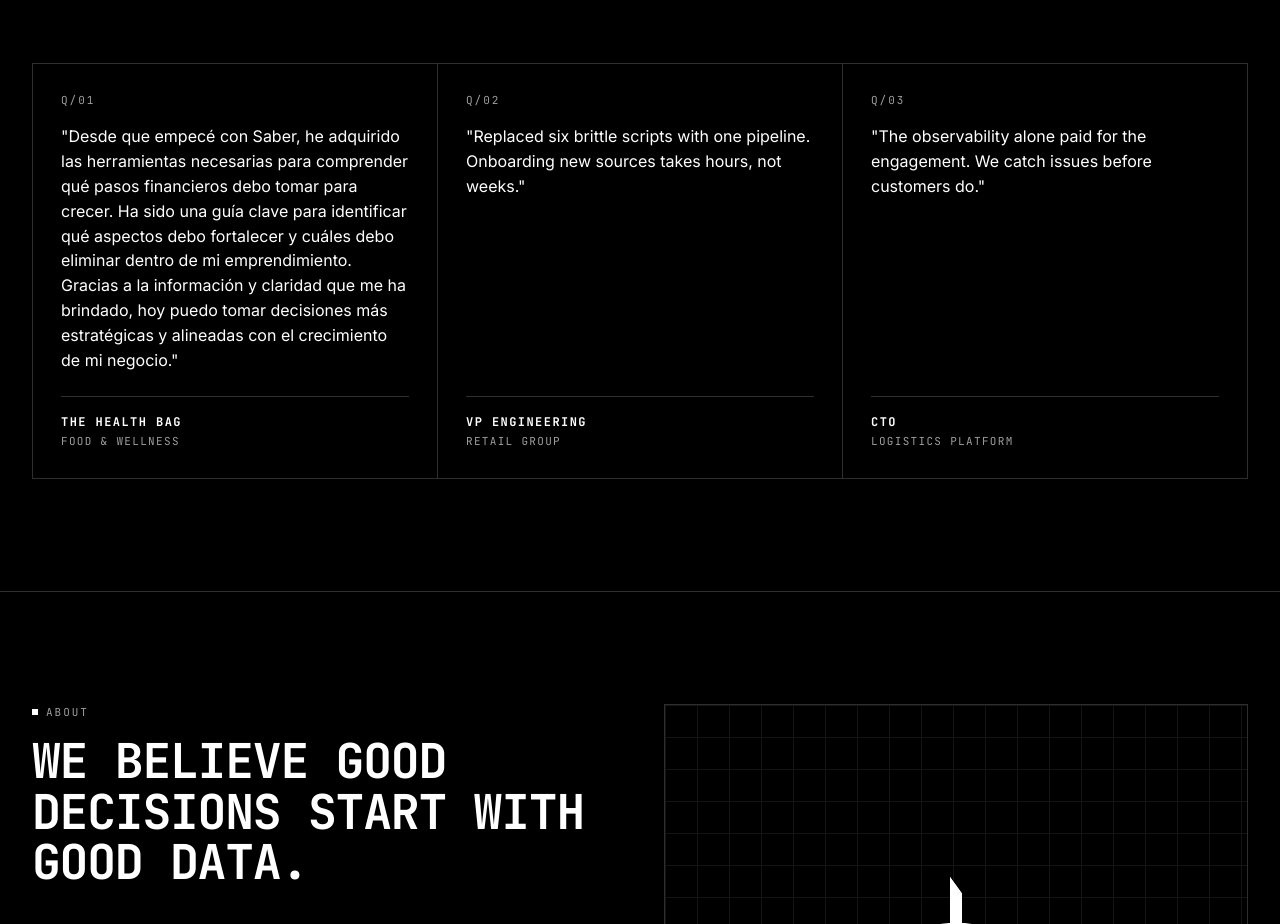
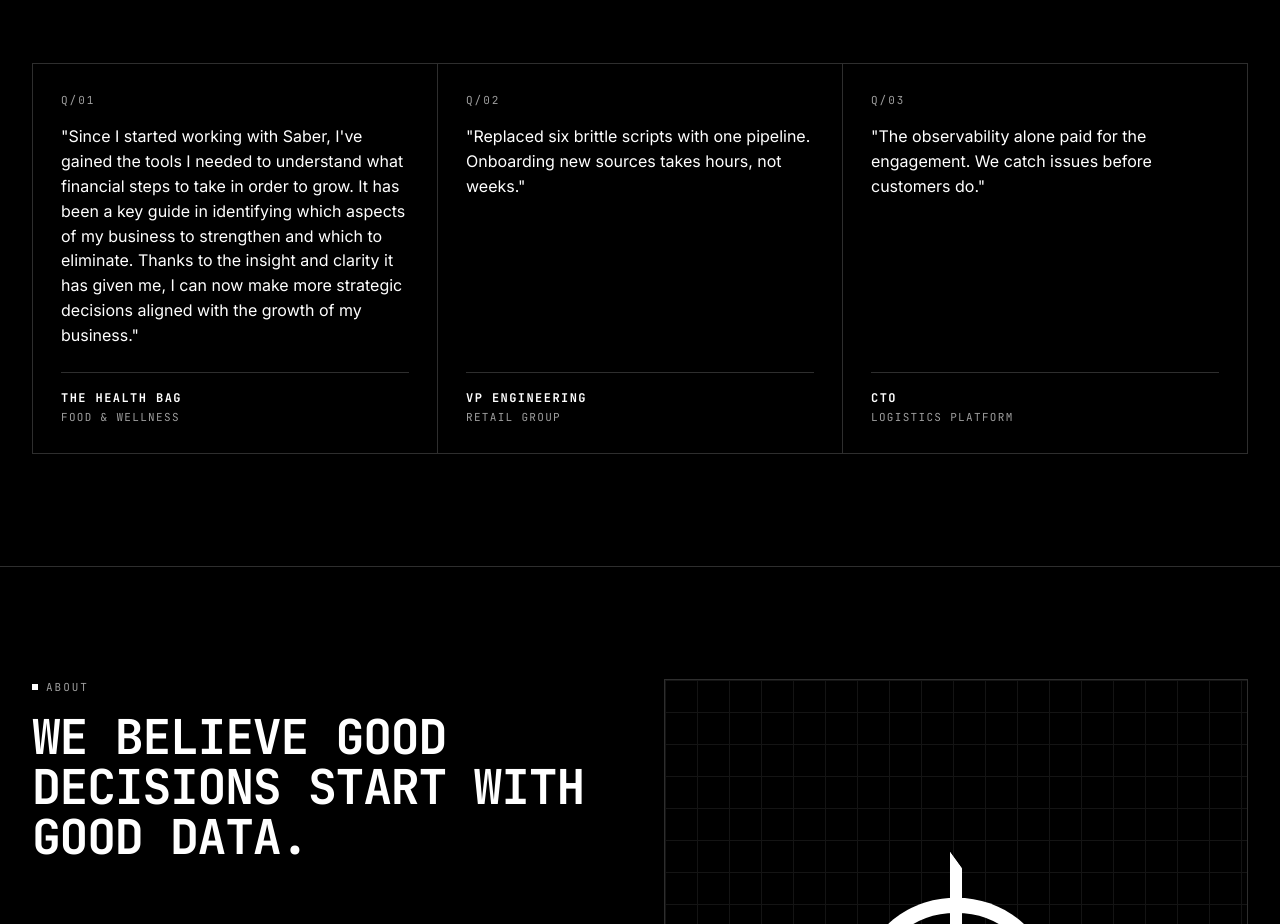
Before and after one commit to saberKPA/bug-whisper, a React (Vite) app: page / in a window 1280 px wide. Shown: the part 2526-3450 px from the top of the page. Built offline with nearby package versions, Linux system fonts and the light colour scheme; the HTML template or start-up script is replaced by a standard one.

Commit message:
Changes
Co-authored-by: SebastianPerilla <148215548+SebastianPerilla@users.noreply.github.com>

```diff
--- a/src/i18n/translations.ts
+++ b/src/i18n/translations.ts
@@ -61,7 +61,7 @@ export const translations = {
       quotes: [
         {
           quote:
-            "Desde que empecé con Saber, he adquirido las herramientas necesarias para comprender qué pasos financieros debo tomar para crecer. Ha sido una guía clave para identificar qué aspectos debo fortalecer y cuáles debo eliminar dentro de mi emprendimiento. Gracias a la información y claridad que me ha brindado, hoy puedo tomar decisiones más estratégicas y alineadas con el crecimiento de mi negocio.",
+            "Since I started working with Saber, I've gained the tools I needed to understand what financial steps to take in order to grow. It has been a key guide in identifying which aspects of my business to strengthen and which to eliminate. Thanks to the insight and clarity it has given me, I can now make more strategic decisions aligned with the growth of my business.",
           author: "The Health Bag",
           company: "Food & Wellness",
         },
```
